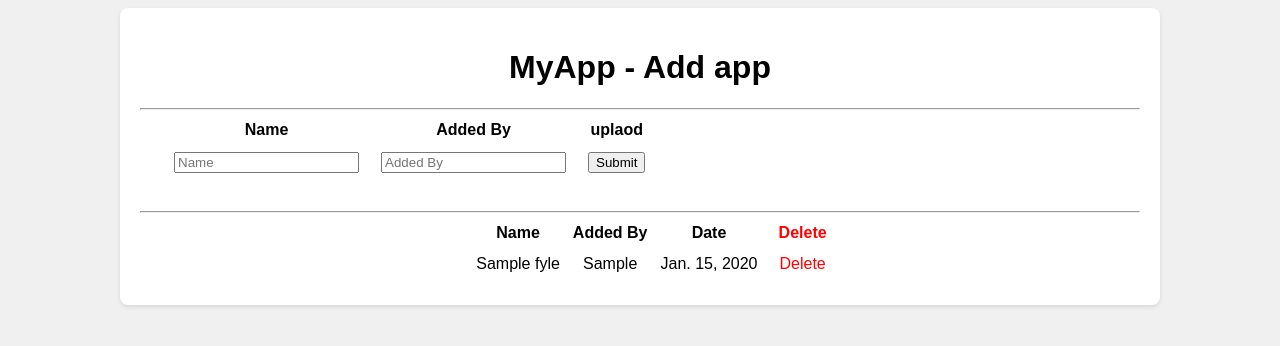
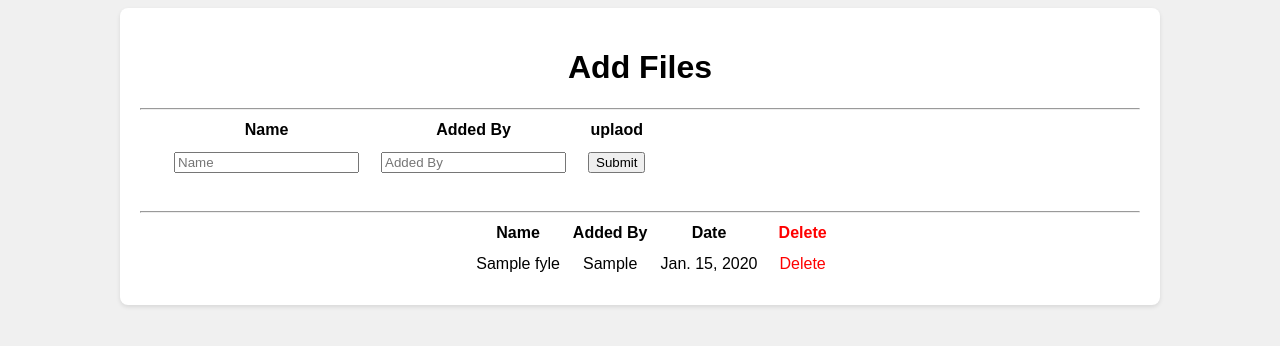
Before and after one commit to smanikantam/csrg, a Django app: page / in a window 1280 px wide. Shown: the top 346 px of the page. Run offline with Django 4.2, Linux system fonts and the light colour scheme; tables that the repository leaves empty hold one stand-in row (values such as "Sample post").

Commit message:
Update index.html

```diff
--- a/templates/index.html
+++ b/templates/index.html
@@ -2,7 +2,7 @@
 <!DOCTYPE html>
 <html>
 <head>
-    <title>MyApp - To-Do List</title>
+    <title>Files</title>
     <style>
         body {
             font-family: Arial, sans-serif;
@@ -46,10 +46,7 @@
 </head>
 <body>
     <div class="container">
-        <h1>MyApp - Add app</h1>
-        <div class="tasks">
-            <!-- Tasks will be dynamically added here -->
-        </div>
+        <h1>Add Files</h1>
         <table>
             <th>
                 <th>Name</th>
@@ -74,10 +71,7 @@
 
         <br>
         <hr>
-        <!-- <div class="add-task">
-            <input type="text" id="newTask" placeholder="Enter a new task">
-            <button id="addTaskBtn">Add Task</button>
-        </div> -->
+
         <div style="align-items: center;">
             <center>
                 <table style="align-items: center;">
```
